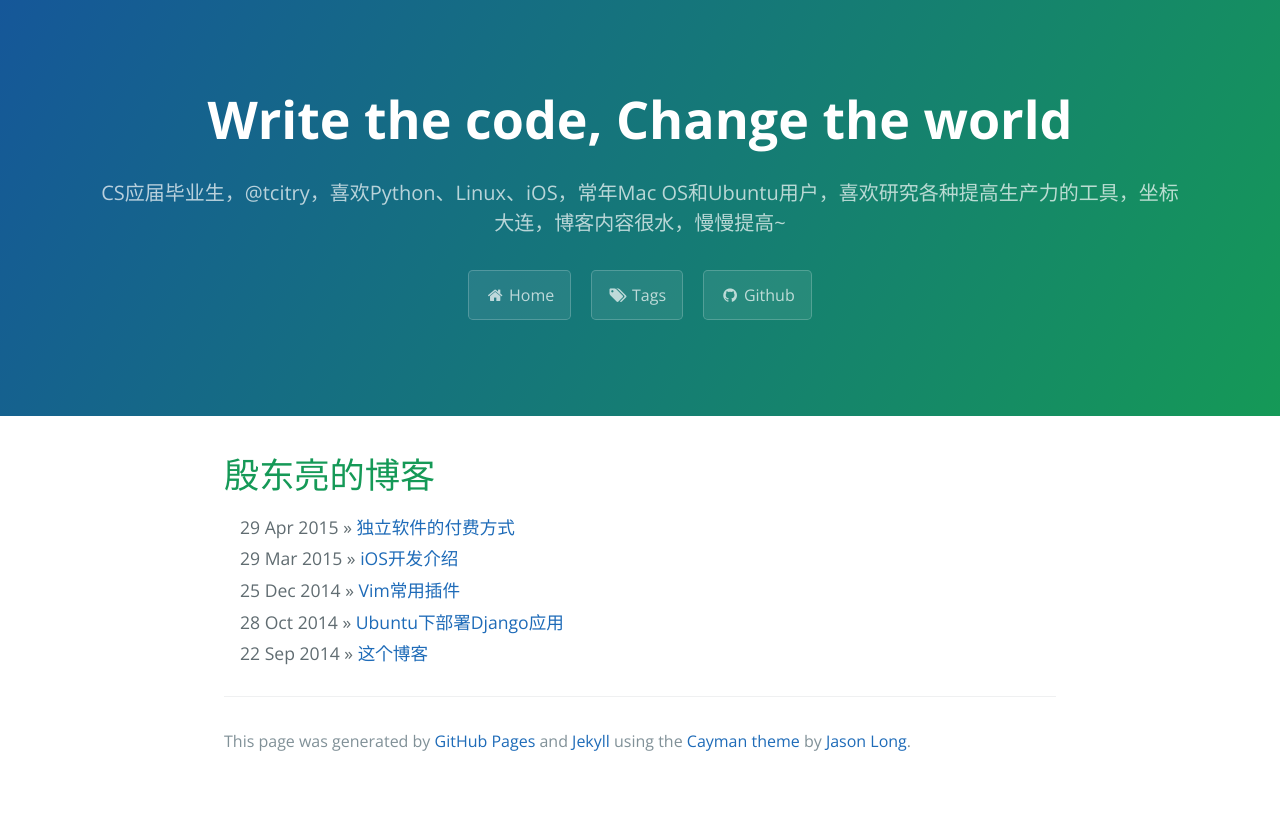
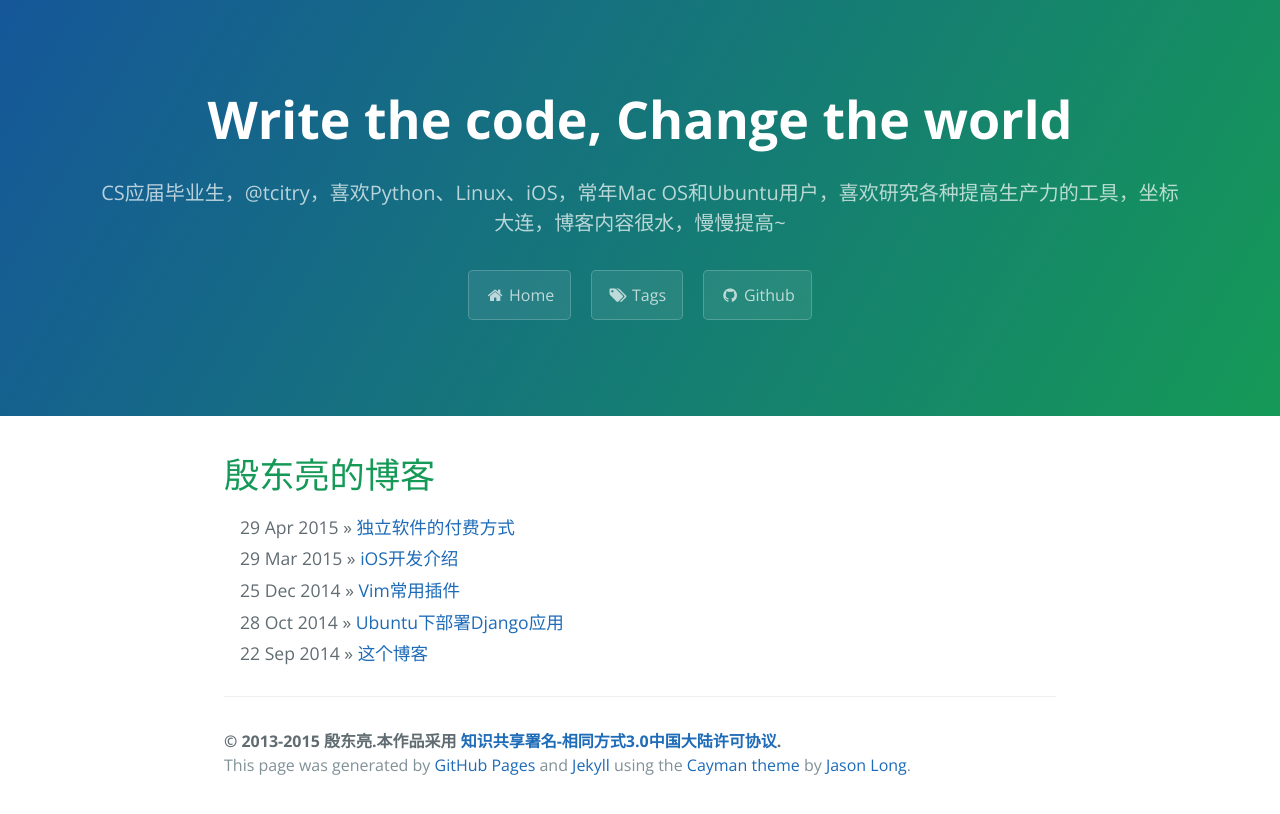
Before and after one commit to dlpu/dlpu.github.io, a Jekyll site: the page built from index.md, in a window 1280 px wide. Shown: the top 814 px of the page. Built offline with Jekyll 4.4.1, drawn with Linux system fonts in a browser that asks for light colours; Markdown is read by kramdown in place of the engine named in the settings.

Commit message:
add copyright

```diff
--- a/_includes/themes/default/default.html
+++ b/_includes/themes/default/default.html
@@ -27,6 +27,7 @@
   <section class="main-content">
    {{ content }}
    <footer class="site-footer">
+     <span class="site-footer-owner">&copy; 2013-2015 殷东亮.本作品采用 <a href="http://creativecommons.org/licenses/by-sa/3.0/cn/" target="_blank">知识共享署名-相同方式3.0中国大陆许可协议</a>.</span>
      <span class="site-footer-credits">This page was generated by <a href="https://pages.github.com">GitHub Pages</a> and <a href="https://github.com/jekyll/jekyll">Jekyll</a> using the <a href="https://github.com/jasonlong/cayman-theme">Cayman theme</a> by <a href="https://twitter.com/jasonlong">Jason Long</a>.</span>
    </footer>
  </section>
```
